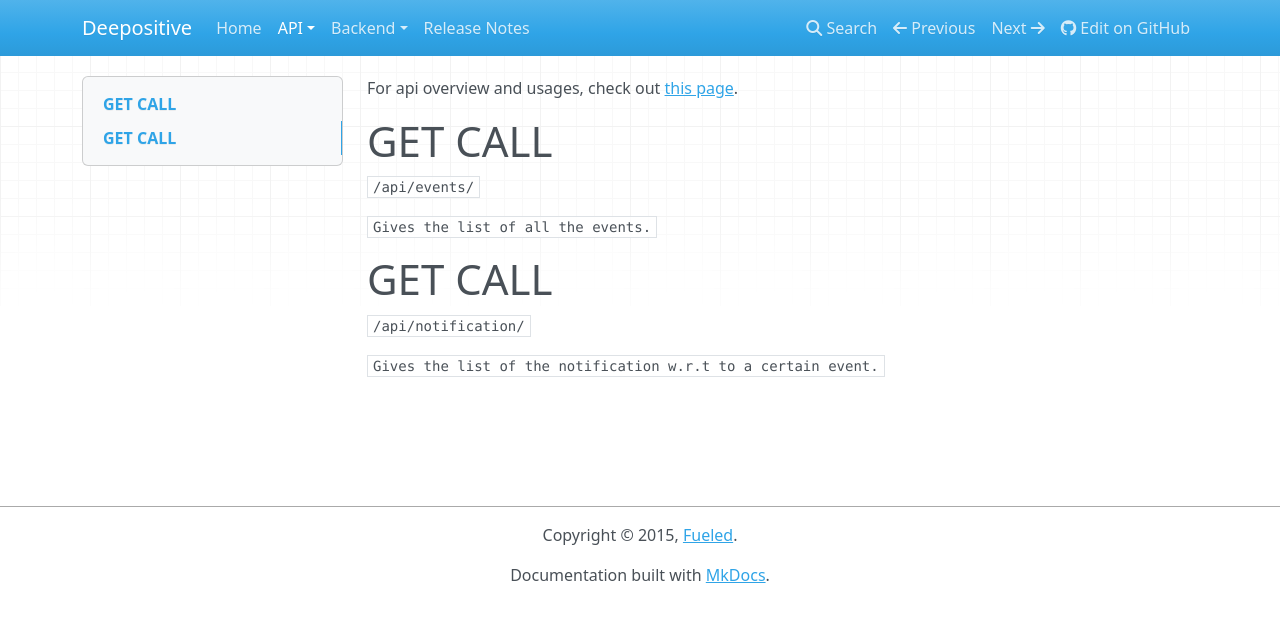
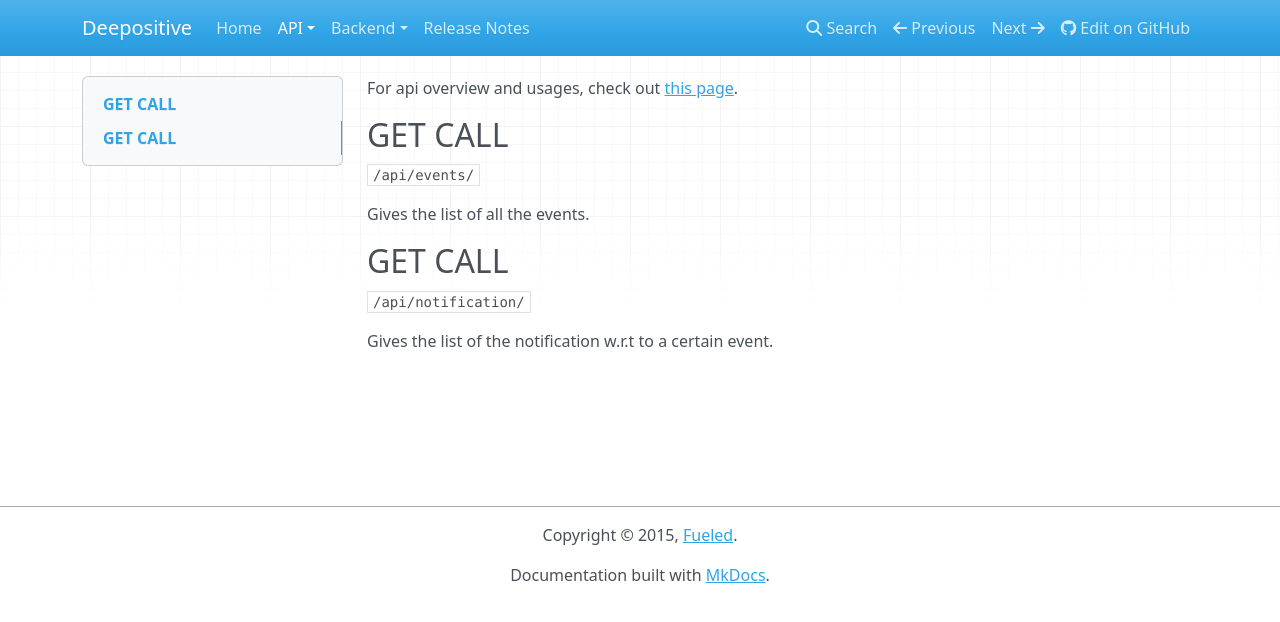
Before and after one commit to Deepositive/workshop-web, an MkDocs documentation site: the page built from docs/api/endpoints.md, in a window 1280 px wide. Shown: the top 622 px of the page. Built offline with MkDocs 1.6.1, drawn with Linux system fonts in a browser that asks for light colours; nearby versions of some CDN libraries; old or Windows-style settings are respelled for this version of MkDocs.

````diff
--- a/docs/api/endpoints.md
+++ b/docs/api/endpoints.md
@@ -1,13 +1,13 @@
 For api overview and usages, check out [this page](overview.md).
 
-# GET CALL
+## GET CALL
 
 ```/api/events/ ```
 
-`Gives the list of all the events.`
+Gives the list of all the events.
 
-# GET CALL
+## GET CALL
 
 ``` /api/notification/```
 
-`Gives the list of the notification w.r.t to a certain event.`
+Gives the list of the notification w.r.t to a certain event.
````
Also changed, not shown: 2 other files.
